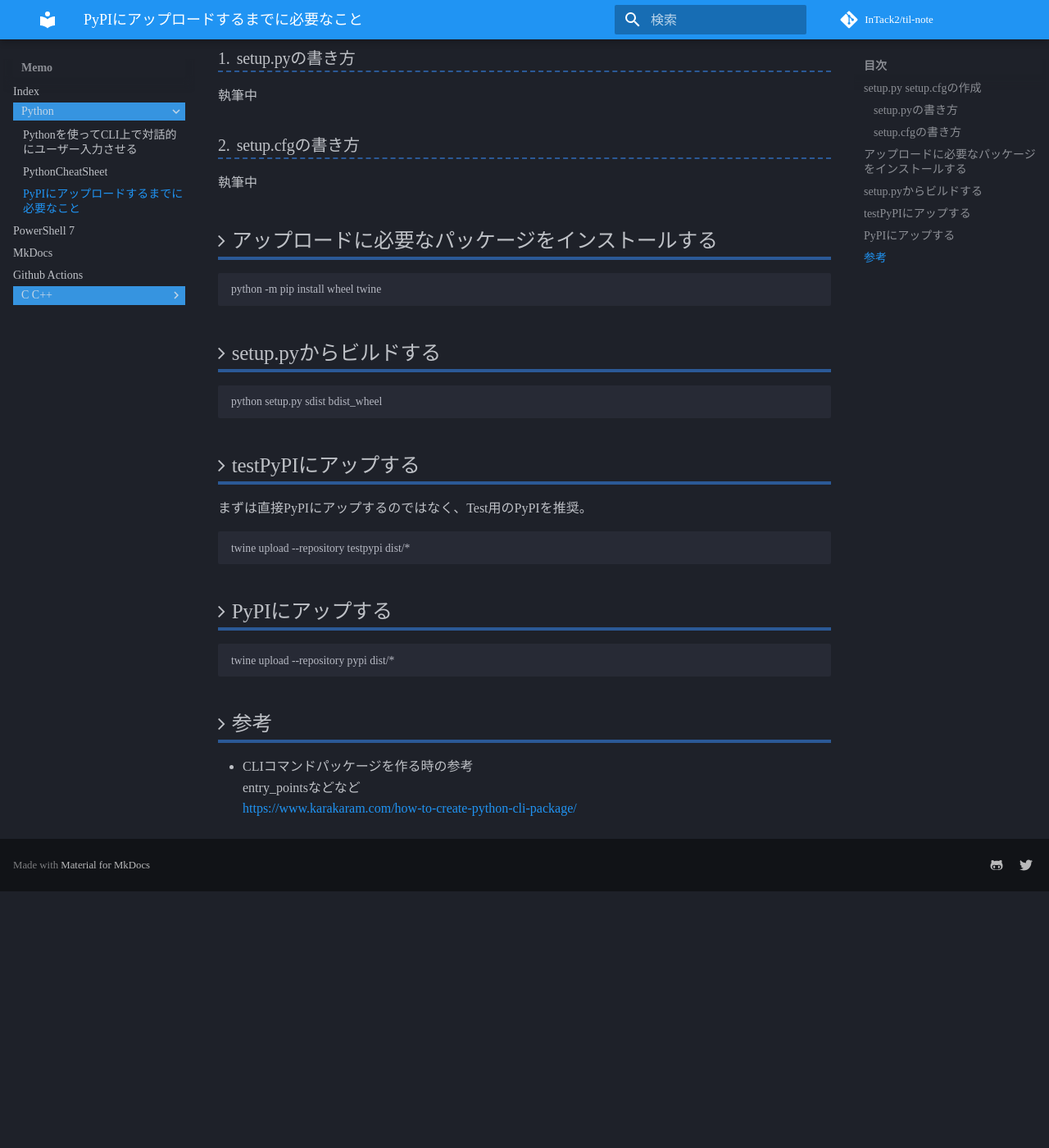
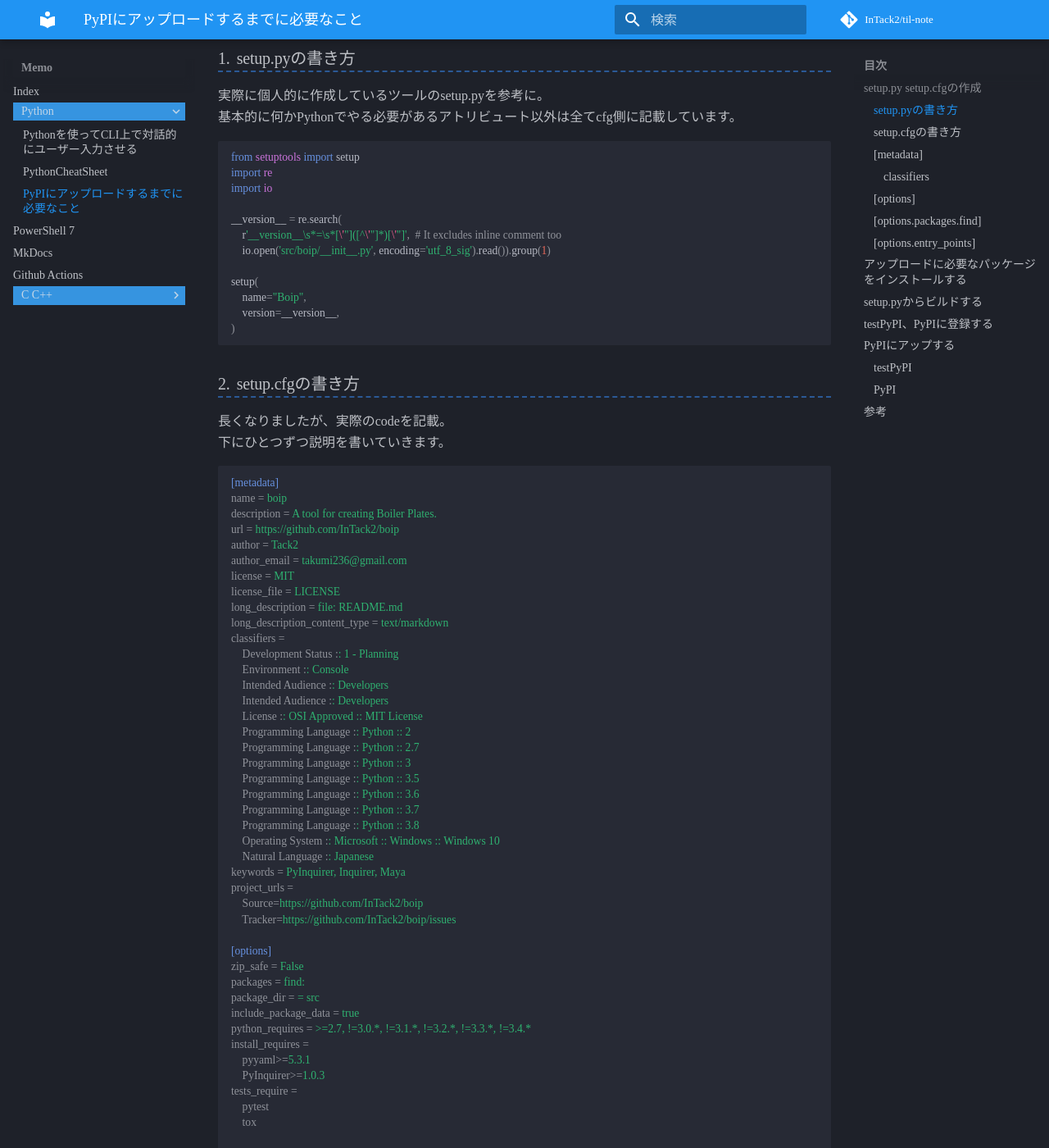
Before and after one commit to InTack2/til-note, an MkDocs documentation site: the page built from docs/Memo/Python/packages.md, in a window 1280 px wide and 1400 px high, scrolled down 386 px. Shown: the whole window at 82% size. Built offline with MkDocs 1.6.1 and Material for MkDocs 9.7.7, drawn with Linux system fonts in a browser that asks for light colours; comment, search, counter and statistics services are not loaded; before the commit the page ends 1473 px from its top, so only the background shows below that; some of the changed text lies outside the part shown.

Commit message:
packagesの手順まとめ

````diff
--- a/docs/Memo/Python/packages.md
+++ b/docs/Memo/Python/packages.md
@@ -6,12 +6,122 @@
 個人的にはsetup.pyだとごちゃっとなるので、  yaml,ini風のcfgの方に移動するのが好みです。
 
 ### setup.pyの書き方
-執筆中
+実際に個人的に作成しているツールのsetup.pyを参考に。
+基本的に何かPythonでやる必要があるアトリビュート以外は全てcfg側に記載しています。
+```python
+from setuptools import setup
+import re
+import io
+
+__version__ = re.search(
+    r'__version__\s*=\s*[\'"]([^\'"]*)[\'"]',  # It excludes inline comment too
+    io.open('src/boip/__init__.py', encoding='utf_8_sig').read()).group(1)
+
+setup(
+    name="Boip",
+    version=__version__,
+)
+```
 
 ### setup.cfgの書き方
-執筆中
+長くなりましたが、実際のcodeを記載。
+下にひとつずつ説明を書いていきます。
+```ini
+[metadata]
+name = boip
+description = A tool for creating Boiler Plates.
+url = https://github.com/InTack2/boip
+author = Tack2
+author_email = takumi236@gmail.com
+license = MIT
+license_file = LICENSE
+long_description = file: README.md
+long_description_content_type = text/markdown
+classifiers =
+    Development Status :: 1 - Planning
+    Environment :: Console
+    Intended Audience :: Developers
+    Intended Audience :: Developers
+    License :: OSI Approved :: MIT License
+    Programming Language :: Python :: 2
+    Programming Language :: Python :: 2.7
+    Programming Language :: Python :: 3
+    Programming Language :: Python :: 3.5
+    Programming Language :: Python :: 3.6
+    Programming Language :: Python :: 3.7
+    Programming Language :: Python :: 3.8
+    Operating System :: Microsoft :: Windows :: Windows 10
+    Natural Language :: Japanese
+keywords = PyInquirer, Inquirer, Maya
+project_urls =
+    Source=https://github.com/InTack2/boip
+    Tracker=https://github.com/InTack2/boip/issues
+
+[options]
+zip_safe = False
+packages = find:
+package_dir = = src
+include_package_data = true
+python_requires = >=2.7, !=3.0.*, !=3.1.*, !=3.2.*, !=3.3.*, !=3.4.*
+install_requires =
+    pyyaml>=5.3.1
+    PyInquirer>=1.0.3
+tests_require =
+    pytest
+    tox
+
+[options.packages.find]
+where = src
+
+[aliases]
+test=pytest
+
+[options.entry_points]
+console_scripts =
+    boip = boip.cli:_main
+
+[tool:pytest]
+testpaths = ./tests
+python_files = test_*.py
+python_classes = Test
+python_functions = test_
+```
+### [metadata]
+PyPIにアップするときにPyPIに認識させる情報。
+直観的にわかりづらい、これ覚えるの大変という所を記載します。
+
+#### classifiers
+PyPIで検索する時のタグなどを指定します。
+大量にあるので、[こちら](https://pypi.org/classifiers/)のサイトがおすすめ。
+
+### [options]
+インストールする時の設定などを記載。
+
+### [options.packages.find]
+下記のように記載するとsrc以下にある物をパッケージとして認識します。
+```ini
+[options.packages.find]
+where = src
+```
+
+### [options.entry_points]
+エントリーポイントです。
+pytestなどインストールすると
+「python -m pytest」と入力せずとも「pytest」で実行可能になりますが、これがこちらの設定となります。
+下記の例は「boip」と入力するとboip.cliというファイルの_mainを実行するという意味になります。
+
+```ini
+[options.entry_points]
+console_scripts =
+    boip = boip.cli:_main
+```
 
 ## アップロードに必要なパッケージをインストールする
+wheelはpython2,3系をまとめたパッケージを生成する
+比較的新しい形式のパッケージファイルを生成する為のライブラリ。
+
+twineはPyPIにアップする為のライブラリです。
+
 ``` bash
 python -m pip install wheel twine
 ```
@@ -21,15 +131,28 @@
 python setup.py sdist bdist_wheel
 ```
 
-## testPyPIにアップする
-まずは直接PyPIにアップするのではなく、Test用のPyPIを推奨。
+## testPyPI、PyPIに登録する
+両方共ユーザー登録が必要です。
+Pythonコマンドでアップする時にユーザー名とパスワード聞かれます。
+- [testPyPI](https://test.pypi.org/account/register/)
+- [PyPI](https://pypi.org/account/register/)
+
+
+## PyPIにアップする
+!!! Note
+    まずは直接PyPIにアップするのではなく、Test用のPyPIを推奨します。
+!!! Warning
+    PyPI,testPyPI共に、一度アップしたバージョンを再度アップする事はできません。
+    アップ後はversionを変更してアップしてください。
+    PyPIとtestPyPIは完全に別なので、双方で違っていても問題ありません。
+### testPyPI
 ``` bash
 twine upload --repository testpypi dist/*
 ```
 
-## PyPIにアップする
+### PyPI
 ``` bash
-twine upload --repository pypi dist/*
+twine upload dist/*
 ```
 
 
````
